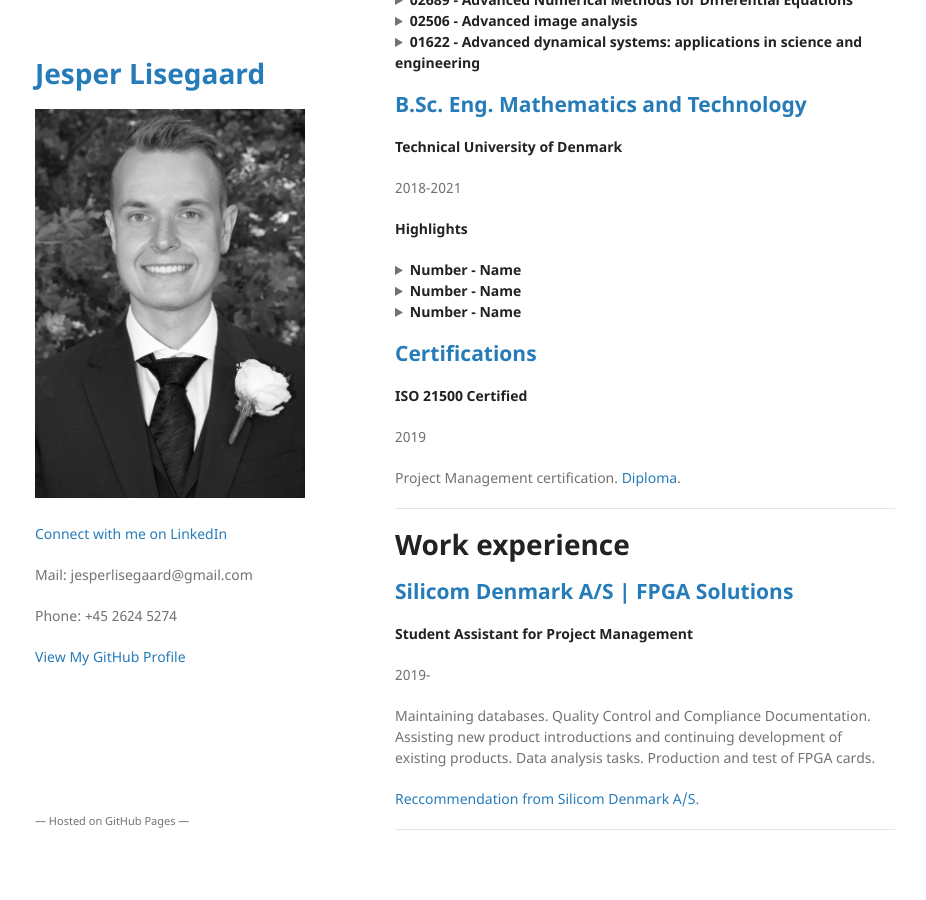
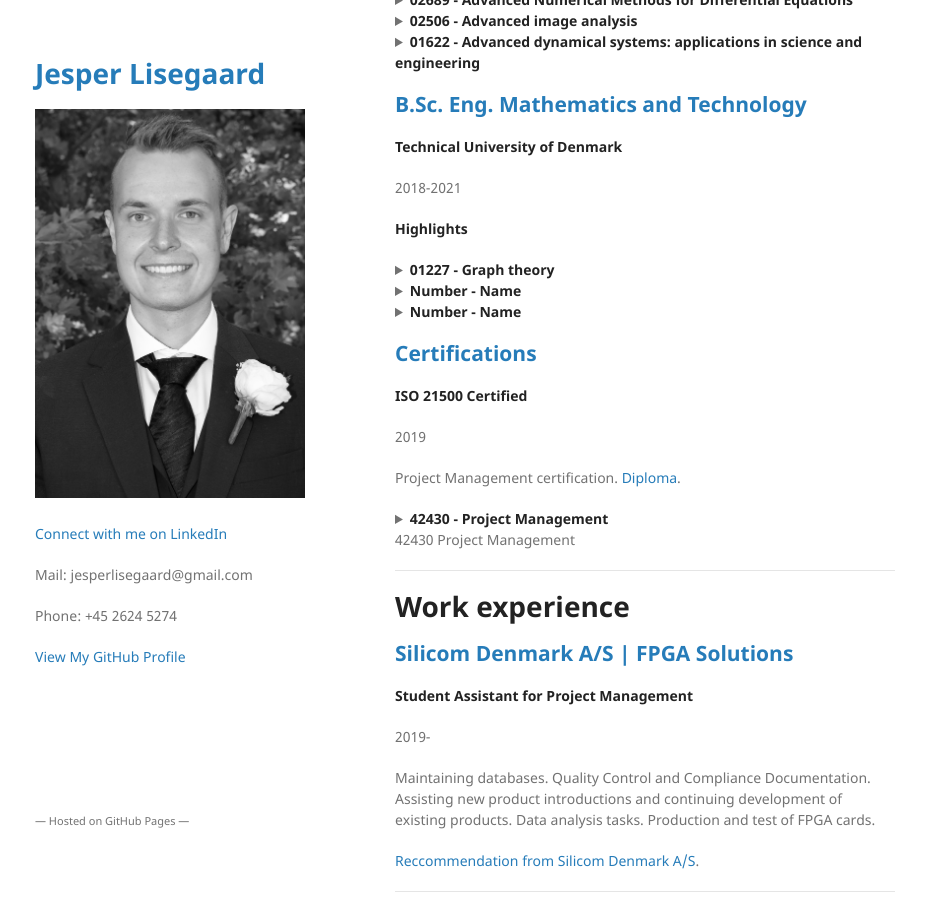
Before and after one commit to JLisegaard/jlisegaard.github.io, a Jekyll site: the page built from index.md, in a window 1280 px wide and 900 px high, scrolled down 917 px. Shown: the whole window, without its empty margins (175-1101 px from the left). Built offline with Jekyll 4.4.1, drawn with Linux system fonts in a browser that asks for light colours.

Commit message:
Update index.md

```diff
--- a/index.md
+++ b/index.md
@@ -65,9 +65,9 @@ Focus: Numerical Simulation of Differential Equations & Optimization Techniques.
 **Highlights**
 
 <details>
-  <summary><strong>Number - Name</strong></summary>
-  <p> Grade:  () </p>
-  <p>  </p>
+  <summary><strong>01227 - Graph theory</strong></summary>
+  <p> Grade: 12 (A) </p>
+  <p> Introduction to results and proof techniques in graph theory, in particular in connection with networks algorithms. </p>
 </details>
 
 <details>
@@ -91,6 +91,13 @@ Focus: Numerical Simulation of Differential Equations & Optimization Techniques.
 2019
 
 Project Management certification. [Diploma](./PMdiploma.html).
+
+<details>
+  <summary><strong>42430 - Project Management</strong></summary>
+  <p> Grade: 12 (A) </p>
+  <p> Prepares one for active participattion in projects and critically and appropriately apply project management tools, concepts, models and theories in practice. Opens for  the opportunity to be certified according to the international project management standard (ISO 21500). </p>
+</details>
+42430	Project Management
 
 * * *
 
```
